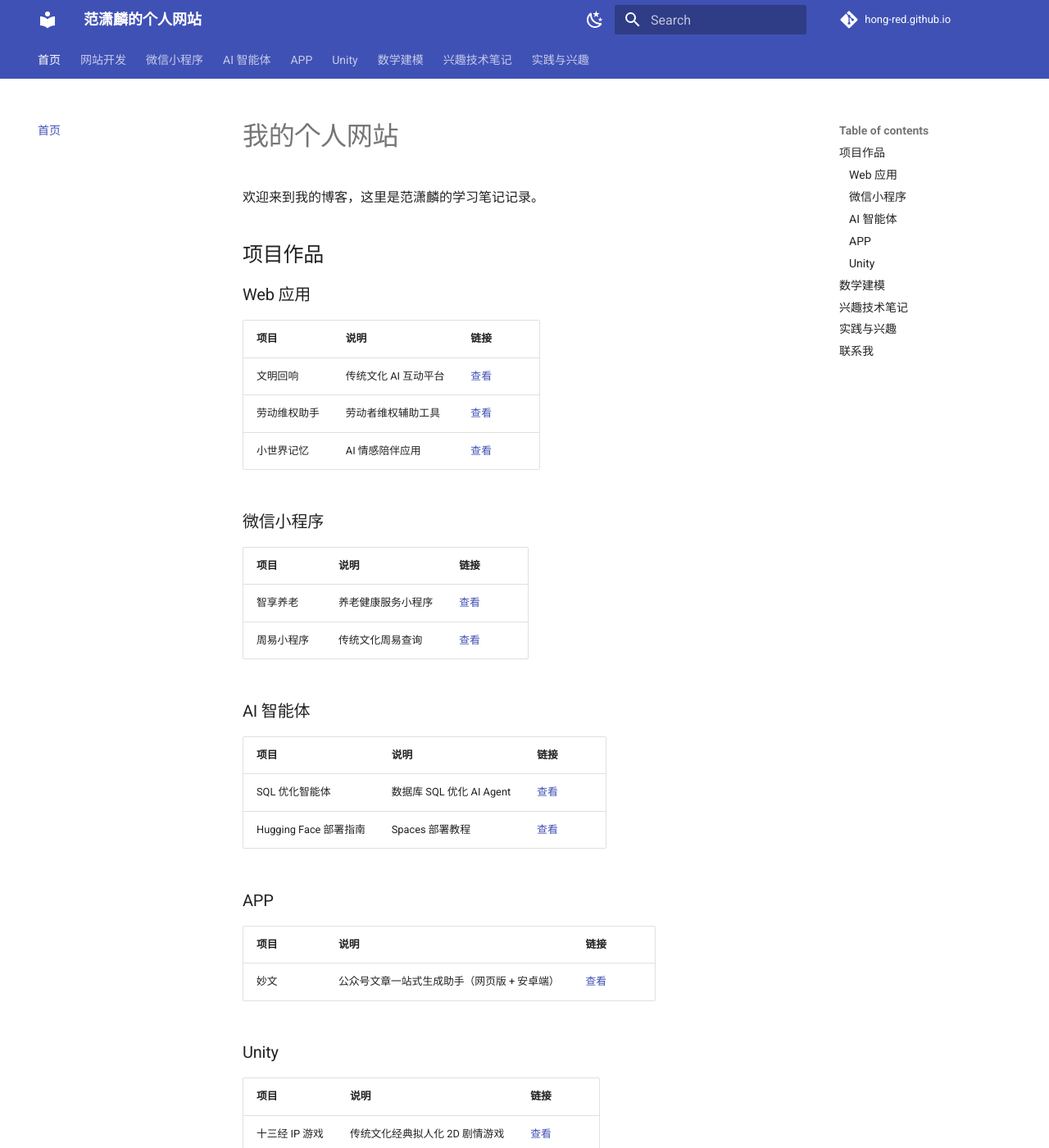
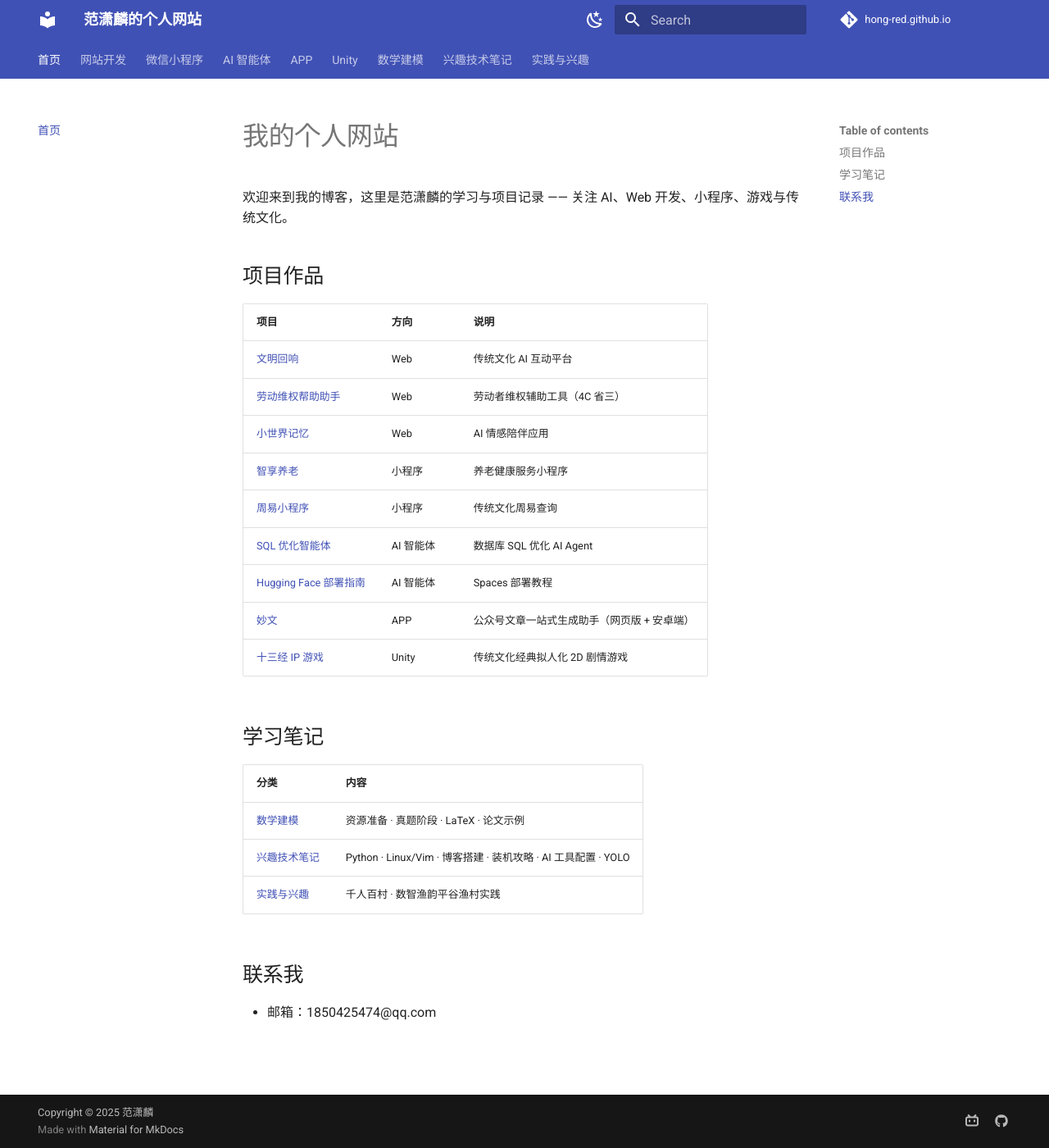
Before and after one commit to hong-red/hong-red.github.io, an MkDocs documentation site: the page built from docs/index.md, in a window 1280 px wide and 1400 px high. Shown: the whole window at 82% size. Built offline with MkDocs 1.6.1 and Material for MkDocs 9.7.7, drawn with Linux system fonts in a browser that asks for light colours; comment, search, counter and statistics services are not loaded; some of the changed text lies outside the part shown.

Commit message:
docs: 精简首页，项目作品与学习笔记合并为两张表

```diff
--- a/docs/index.md
+++ b/docs/index.md
@@ -1,68 +1,28 @@
 # 我的个人网站
 
-欢迎来到我的博客，这里是范潇麟的学习笔记记录。
+欢迎来到我的博客，这里是范潇麟的学习与项目记录 —— 关注 AI、Web 开发、小程序、游戏与传统文化。
 
 ## 项目作品
 
-### Web 应用
+| 项目 | 方向 | 说明 |
+|------|------|------|
+| [文明回响](./WEB/project_blog.md) | Web | 传统文化 AI 互动平台 |
+| [劳动维权帮助助手](./WEB/labor-rights-helper.md) | Web | 劳动者维权辅助工具（4C 省三） |
+| [小世界记忆](./WEB/memory-ai-companion.md) | Web | AI 情感陪伴应用 |
+| [智享养老](./MINAPP/blog-article.md) | 小程序 | 养老健康服务小程序 |
+| [周易小程序](./MINAPP/zhouyi-miniapp.md) | 小程序 | 传统文化周易查询 |
+| [SQL 优化智能体](./AIAGENT/sql-optimization-agent.md) | AI 智能体 | 数据库 SQL 优化 AI Agent |
+| [Hugging Face 部署指南](./AIAGENT/huggingface-deploy-guide.md) | AI 智能体 | Spaces 部署教程 |
+| [妙文](./APP/miaowen-article-agent.md) | APP | 公众号文章一站式生成助手（网页版 + 安卓端） |
+| [十三经 IP 游戏](./Unity/thirteen-classics.md) | Unity | 传统文化经典拟人化 2D 剧情游戏 |
 
-| 项目 | 说明 | 链接 |
-|------|------|------|
-| 文明回响 | 传统文化 AI 互动平台 | [查看](./WEB/project_blog.md) |
-| 劳动维权助手 | 劳动者维权辅助工具 | [查看](./WEB/labor-rights-helper.md) |
-| 小世界记忆 | AI 情感陪伴应用 | [查看](./WEB/memory-ai-companion.md) |
+## 学习笔记
 
-### 微信小程序
-
-| 项目 | 说明 | 链接 |
-|------|------|------|
-| 智享养老 | 养老健康服务小程序 | [查看](./MINAPP/blog-article.md) |
-| 周易小程序 | 传统文化周易查询 | [查看](./MINAPP/zhouyi-miniapp.md) |
-
-### AI 智能体
-
-| 项目 | 说明 | 链接 |
-|------|------|------|
-| SQL 优化智能体 | 数据库 SQL 优化 AI Agent | [查看](./AIAGENT/sql-optimization-agent.md) |
-| Hugging Face 部署指南 | Spaces 部署教程 | [查看](./AIAGENT/huggingface-deploy-guide.md) |
-
-### APP
-
-| 项目 | 说明 | 链接 |
-|------|------|------|
-| 妙文 | 公众号文章一站式生成助手（网页版 + 安卓端） | [查看](./APP/miaowen-article-agent.md) |
-
-### Unity
-
-| 项目 | 说明 | 链接 |
-|------|------|------|
-| 十三经 IP 游戏 | 传统文化经典拟人化 2D 剧情游戏 | [查看](./Unity/thirteen-classics.md) |
-
-## 数学建模
-
-| 分类 | 说明 | 链接 |
-|------|------|------|
-| 资源准备 | Python 数学实践与建模资料 | [查看](./mathbuild/a.md) |
-| 真题阶段 | 历年赛题与算法汇总 | [查看](./mathbuild/b.md) |
-| 论文示例 | 房价预测研究论文 | [查看](./mathbuild/example.md) |
-| LaTeX | 论文排版与公式编辑 | [查看](./mathbuild/LATEX/LaTeX.md) |
-
-## 兴趣技术笔记
-
-| 分类 | 说明 | 链接 |
-|------|------|------|
-| Python | Python 学习笔记 | [查看](./TECH/python/python.md) |
-| 虚拟机 | Linux 搭建与 Vim 使用 | [查看](./TECH/LINUX/create.md) |
-| 博客 | GitHub + MkDocs 搭建、更新与域名绑定 | [查看](./TECH/BLOG/create.md) |
-| AI 工具配置 | Claude Code + cc-switch + DeepSeek 完整配置教程 | [查看](./INTEREST/Claude-Code-cc-switch-DeepSeek-配置教程.md) |
-| 装机攻略 | E3 神机捡垃圾 + 微 PE 装系统 | [查看](./INTEREST/pc-build/hardware.md) |
-| YOLO | 目标检测学习 | [查看](./YOLO/index.md) |
-
-## 实践与兴趣
-
-| 分类 | 说明 | 链接 |
-|------|------|------|
-| 千人百村 | 数智渔韵平谷渔村实践记录 | [查看](./PRACTICE/qianrenbaicun/index.md) |
+| 分类 | 内容 |
+|------|------|
+| [数学建模](./mathbuild/a.md) | 资源准备 · 真题阶段 · LaTeX · 论文示例 |
+| [兴趣技术笔记](./TECH/python/python.md) | Python · Linux/Vim · 博客搭建 · 装机攻略 · AI 工具配置 · YOLO |
+| [实践与兴趣](./PRACTICE/qianrenbaicun/index.md) | 千人百村 · 数智渔韵平谷渔村实践 |
 
 ## 联系我
 
```
